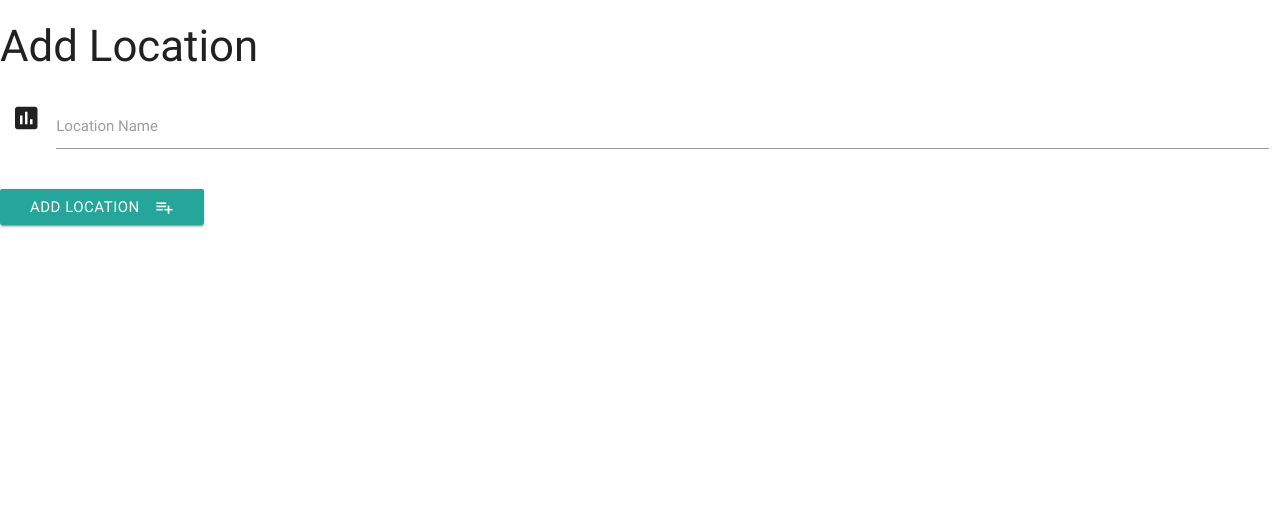
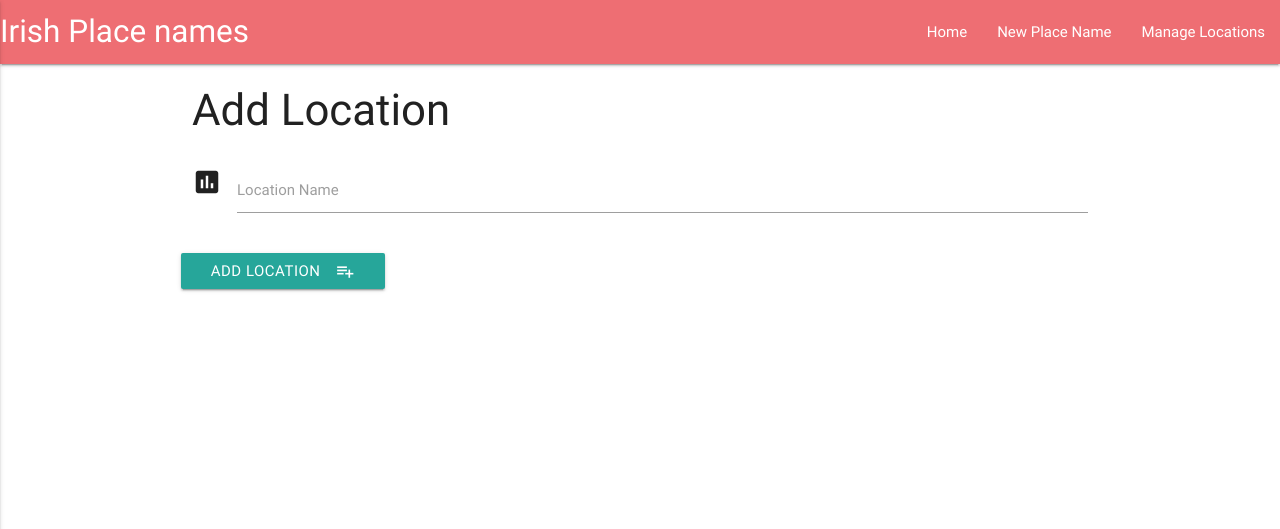
Before and after one commit to michaelhdev/project-3, a Flask app: page /add_location in a window 1280 px wide. Shown: the top 529 px of the page. Run offline with Flask 2, Linux system fonts and the light colour scheme; some libraries are stand-ins or nearby versions.

Commit message:
Added Navigation bar to site

```diff
--- a/templates/base.html
+++ b/templates/base.html
@@ -8,8 +8,28 @@
 </head>
 
 <body>
+    <header>
+        <nav>
+            <div class="nav-wrapper">
+                <a href="{{url_for('get_place_names')}}" class="brand-logo">Irish Place names</a>
+                <a href="#" data-activates="mobile-demo" class="button-collapse"><i class="material-icons">menu</i></a>
+                <ul id="nav-mobile" class="right hide-on-med-and-down">
+                    <li><a href="{{url_for('get_place_names')}}">Home</a></li>
+                    <li><a href="{{url_for('add_place_name')}}">New Place Name</a></li>
+                    <li><a href="{{url_for('get_locations')}}">Manage Locations</a></li>
+                </ul>
+                <ul class="side-nav" id="mobile-demo">
+                    <li><a href="{{url_for('get_place_names')}}">Home</a></li>
+                    <li><a href="{{url_for('add_place_name')}}">New Place Name</a></li>
+                    <li><a href="{{url_for('get_locations')}}">Manage Locations</a></li>
+                </ul>
+            </div>
+        </nav>
+    </header>
+    <div class="container">
     {% block content %}
     {% endblock %}
+     </div>
 
     <script src="https://cdnjs.cloudflare.com/ajax/libs/jquery/3.2.1/jquery.min.js"></script>
     <script src="https://cdnjs.cloudflare.com/ajax/libs/materialize/0.100.2/js/materialize.min.js"></script>
@@ -17,6 +37,7 @@
         $(document).ready(function() {
             $('.collapsible').collapsible();
             $('select').material_select();
+            $(".button-collapse").sideNav();
 
         })
     </script>
```
